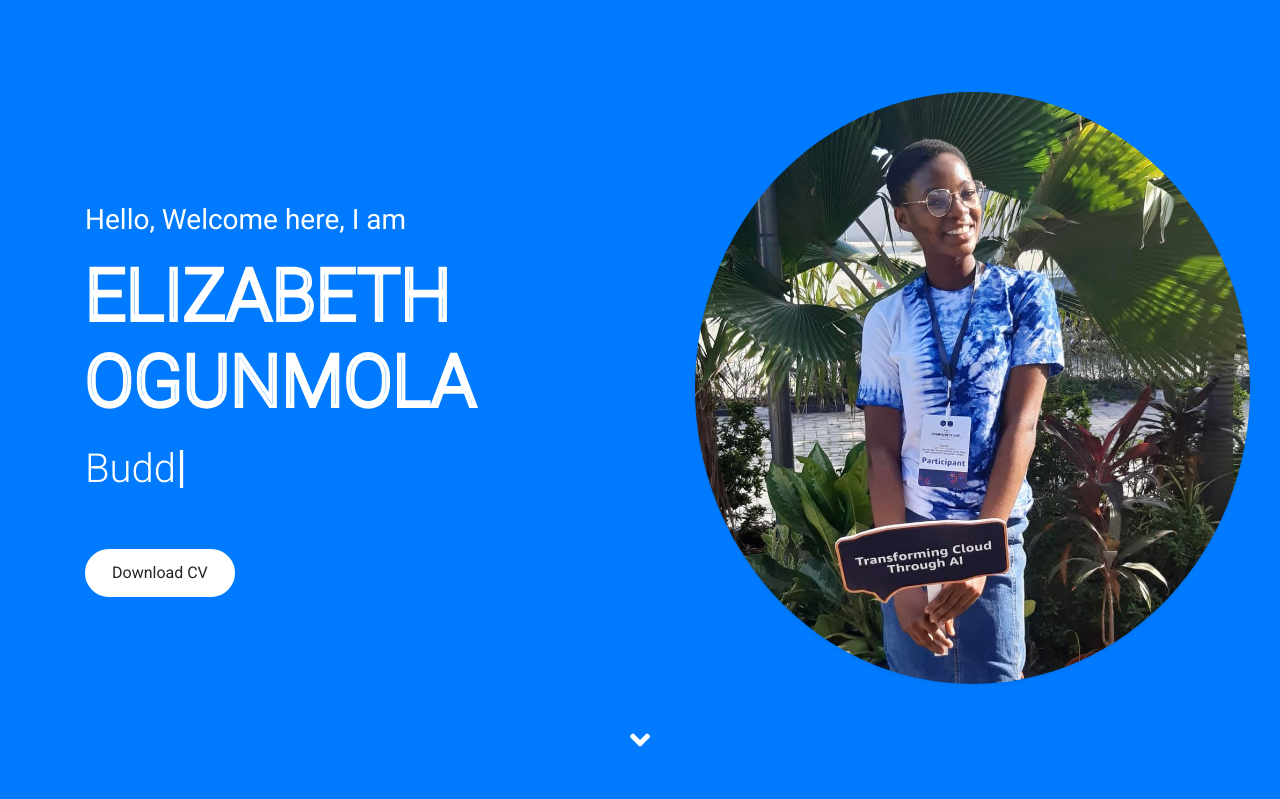
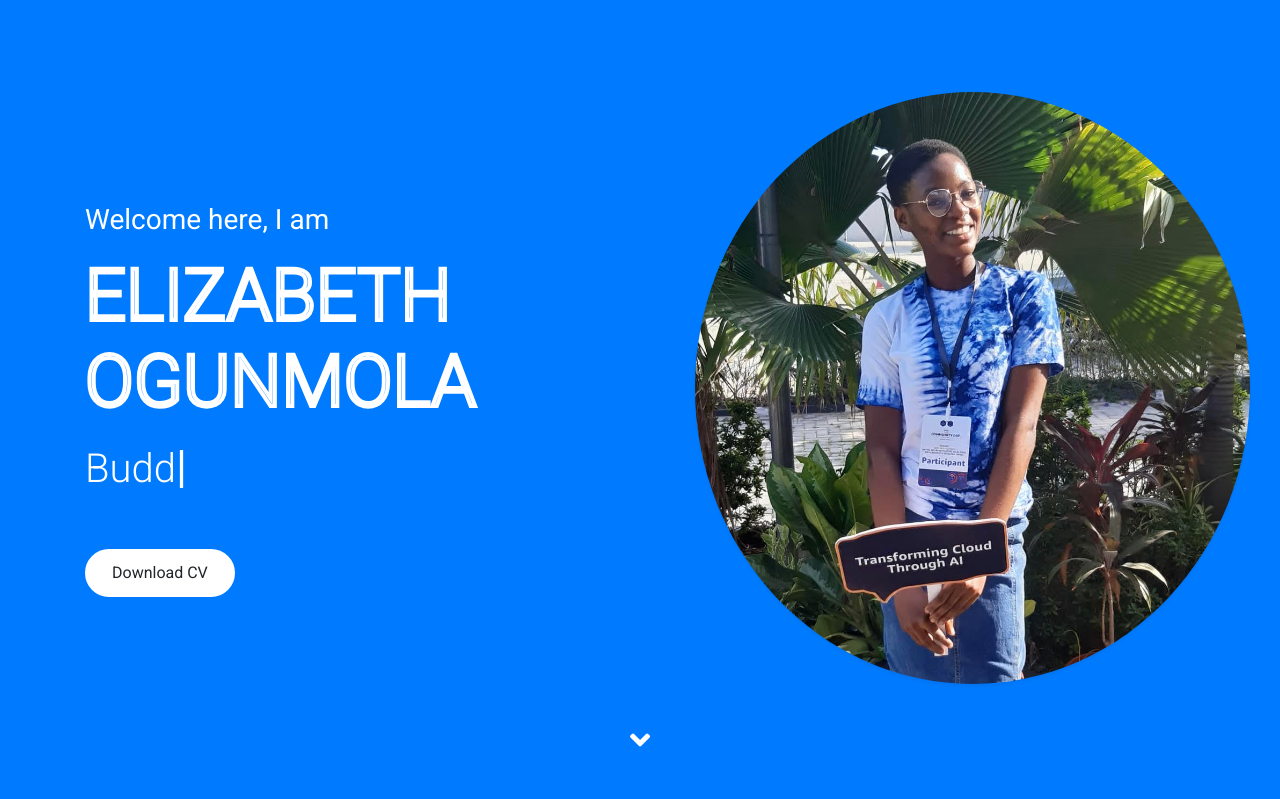
Before and after one commit to Elizzy01/portfolio-website, a Flask app: page / in a window 1280 px wide. Shown: the top 799 px of the page. Run offline with Flask 3, Linux system fonts and the light colour scheme; some libraries are stand-ins or nearby versions.

Commit message:
Updated index.html

```diff
--- a/app/templates/index.html
+++ b/app/templates/index.html
@@ -60,7 +60,7 @@
             <div class="row align-items-center">
 
                 <div class="col-lg-7 text-center text-lg-left">
-                    <h3 class="text-white font-weight-normal mb-3">Hello, Welcome here, I am</h3>
+                    <h3 class="text-white font-weight-normal mb-3">Welcome here, I am</h3>
                     <h1 class="display-3 text-uppercase text-primary mb-2" style="-webkit-text-stroke: 4px #ffffff;">Elizabeth Ogunmola</h1>
                     <h1 class="typed-text-output d-inline font-weight-lighter text-white"></h1>
                     <div class="typed-text d-none">Cloud Engineer, Devops Engineer, Budding Cloud Security Personnel</div>
@@ -202,6 +202,7 @@
                             <i class="far fa-dot-circle text-primary position-absolute" style="top: 2px; left: -35px; font-size: 22px;"></i>
                             <h5 class="font-weight-bold mb-1">Bachelor of Science - In view</h5>
                             <p class="mb-2"><strong>University of Lagos</strong> | <small>2023 - 2028</small></p>
+                            <p class="mb-2"><strong>Computer Science</strong>
                             <p> My academic studies as an undergraduate Computer Science student complement my hands-on experience, incaluding courses in discrete mathematics, data structures and algorithms, design thinking, and principles of sequential programming. This foundation helps deepen my expertise in systems design, automation, and scalable infrastructure—skills essential for driving impactful DevOps solutions.</p>
                         </div>
                         <div class="position-relative ex-me mb-4">
```
